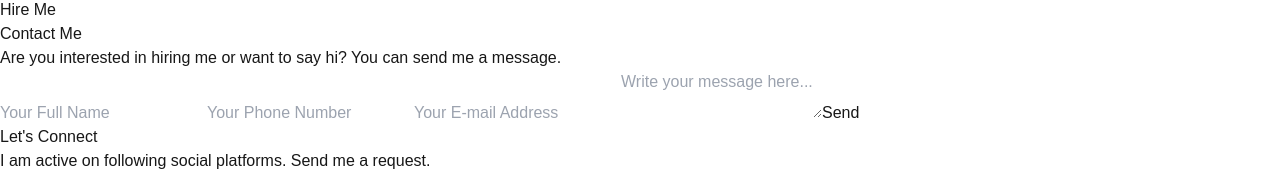
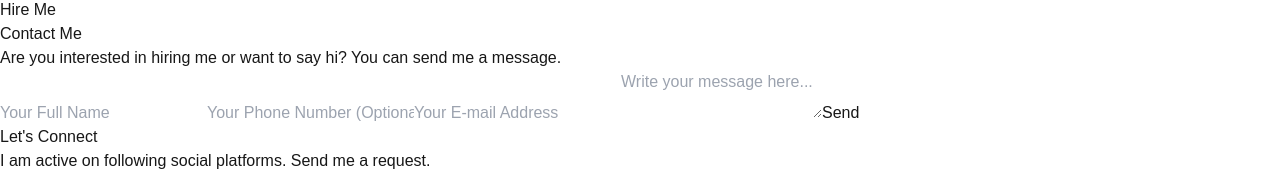
Before and after one commit to AnishTM8/Anish-Portfolio, a Next.js app in the folder portfolio/: page /hire-me in a window 1280 px wide. Shown: the part 6218-6409 px from the top of the page. Built offline with nearby package versions, Linux system fonts and the light colour scheme.

Commit message:
auto reply update

```diff
--- a/portfolio/src/app/hire-me/page.tsx
+++ b/portfolio/src/app/hire-me/page.tsx
@@ -1,5 +1,5 @@
 'use client';
-import { useState, useRef} from "react";
+import { useState, useRef } from "react";
 import emailjs from "@emailjs/browser";
 
 const HireMe = () => {
@@ -14,20 +14,21 @@ const HireMe = () => {
     const handleSend = (event: React.FormEvent) => {
         event.preventDefault();
 
-        if (form.current && form.current.checkValidity()){
+        if (form.current && form.current.checkValidity()) {
             //emailJS
             const serviceID = 'service_0x48ltk';
             const templateID = 'template_yzfiwuk';
             const publicKey = 'FwhvOtmX5cQ8YOJuN';
 
             const templateParams = {
-                from_name:name,
-                from_email:email,
-                from_number:number,
-                message:message,
-                to_name:'Anish Thapa Magar',
+                from_name: name,
+                from_email: email,
+                from_number: number,
+                message: message,
+                to_name: 'Anish Thapa Magar',
             };
 
+            //send email to me and user
             emailjs.send(serviceID, templateID, templateParams, publicKey)
                 .then(
                     () => {
@@ -36,6 +37,7 @@ const HireMe = () => {
                         setNumber('');
                         setEmail('');
                         setMessage('');
+
                     },
                     (error) => {
                         console.log('FAILED...', error.text);
@@ -44,7 +46,7 @@ const HireMe = () => {
                 );
         }
         else {
-            if(form.current){
+            if (form.current) {
                 form.current.reportValidity();
             };
         };
@@ -68,7 +70,7 @@ const HireMe = () => {
                         className="text-lg h-11 text-black rounded-lg p-3 bg-white border-2 focus:bg-gray-800 focus:border-green-500 focus:text-current outline-none" />
 
                     <input type="tel"
-                        placeholder="Your Phone Number"
+                        placeholder="Your Phone Number (Optional)"
                         value={number} onChange={(event) => setNumber(event.target.value)}
                         className="text-lg h-11 rounded-lg p-3 text-black bg-white border-2 focus:bg-gray-800 focus:border-green-500 focus:text-current outline-none" />
 
```
Lines whose indentation alone changed are shown as unchanged.
